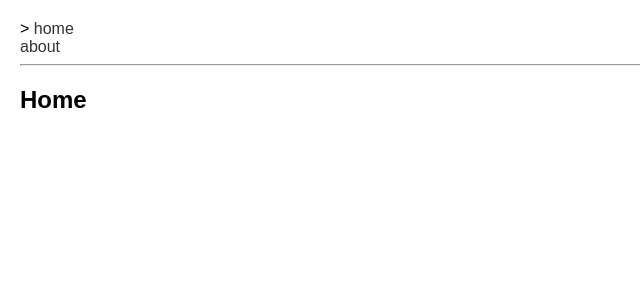
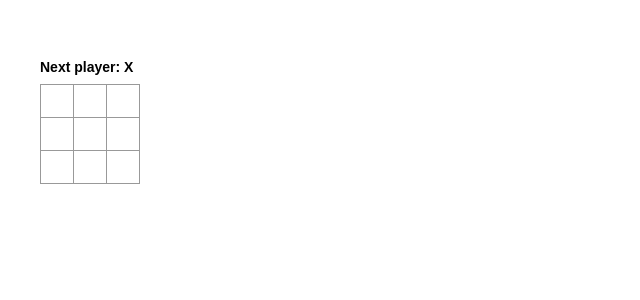
Before and after one commit to wentiansky/react--demo, a React (Create React App) app: page / in a window 1280 px wide. Shown: the top 300 px of the page, without its empty margins (0-640 px from the left). Built offline with nearby package versions, Linux system fonts and the light colour scheme.

Commit message:
下棋游戏整体搭建

```diff
--- a/src/App.css
+++ b/src/App.css
@@ -16,13 +16,13 @@
   overflow: hidden;
 }
 
-li {
+/* li {
   float: left;
   padding: 4px 8px;
   margin-right: 20px;
   list-style: none;
   border: 1px solid #e6e6e6;
-}
+} */
 
 a {
   color: #333;
--- a/src/App.js
+++ b/src/App.js
@@ -1,13 +1,15 @@
 import React, { Component } from 'react';
 // import { Provider } from 'react-redux';
 // import store from './redux/store';
-import RouterDemo from './router-demo/index';
+// import RouterDemo from './router-demo/index';
+import Game from './pages/play-chess/index';
 
 import './App.css';
 
 function App() {
   return (
-    <RouterDemo />
+    <Game />
+    // <RouterDemo />
   );
 }
 
--- /dev/null
+++ b/src/pages/play-chess/index.css
@@ -0,0 +1,52 @@
+/* 下棋游戏样式 */
+
+body {
+  font: 14px "Century Gothic", Futura, sans-serif;
+  margin: 20px;
+}
+
+ol, ul {
+  padding-left: 30px;
+}
+
+.board-row:after {
+  clear: both;
+  content: "";
+  display: table;
+}
+
+.status {
+  margin-bottom: 10px;
+}
+
+.square {
+  background: #fff;
+  border: 1px solid #999;
+  float: left;
+  font-size: 24px;
+  font-weight: bold;
+  line-height: 34px;
+  height: 34px;
+  margin-right: -1px;
+  margin-top: -1px;
+  padding: 0;
+  text-align: center;
+  width: 34px;
+}
+
+.square:focus {
+  outline: none;
+}
+
+.kbd-navigation .square:focus {
+  background: #ddd;
+}
+
+.game {
+  display: flex;
+  flex-direction: row;
+}
+
+.game-info {
+  margin-left: 20px;
+}
--- /dev/null
+++ b/src/pages/play-chess/index.js
@@ -0,0 +1,85 @@
+import React, { Component } from 'react';
+import './index.css';
+
+class Square extends Component {
+  render() {
+    return (
+      <button
+        className="square"
+        onClick={() => this.props.onClick()}
+      >
+        {this.props.value}
+      </button>
+    );
+  }
+}
+
+class Board extends Component {
+  constructor(props) {
+    super(props);
+    this.state = {
+      squares: Array(9).fill(null)
+    };
+  }
+
+  handleClick(i) {
+    const squares = this.state.squares.slice();
+    squares[i] = 'X';
+    this.setState({squares: squares});
+  }
+
+  renderSquare(i) {
+    return (
+      <Square
+        value={this.state.squares[i]}
+        onClick={() => this.handleClick(i)}
+      />
+    );
+  }
+
+  render() {
+    const status = 'Next player: X';
+    return (
+      <div>
+        <h4 className="status">{status}</h4>
+        <div className="board-row">
+          {this.renderSquare(0)}
+          {this.renderSquare(1)}
+          {this.renderSquare(2)}
+        </div>
+        <div className="board-row">
+          {this.renderSquare(3)}
+          {this.renderSquare(4)}
+          {this.renderSquare(5)}
+        </div>
+        <div className="board-row">
+          {this.renderSquare(6)}
+          {this.renderSquare(7)}
+          {this.renderSquare(8)}
+        </div>
+      </div>
+    );
+  }
+}
+
+class Game extends Component {
+  render() {
+    return (
+      <div className="game">
+        <div className="game-board">
+          <Board />
+        </div>
+        <div className="game-info">
+          <div>
+            {/* status */}
+          </div>
+          <ol>
+            {/* TODO */}
+          </ol>
+        </div>
+      </div>
+    );
+  }
+}
+
+export default Game;
```
Also changed, not shown: package.json (+1 -7 lines), 2 other files (tests, documents, lock files or other folders).
